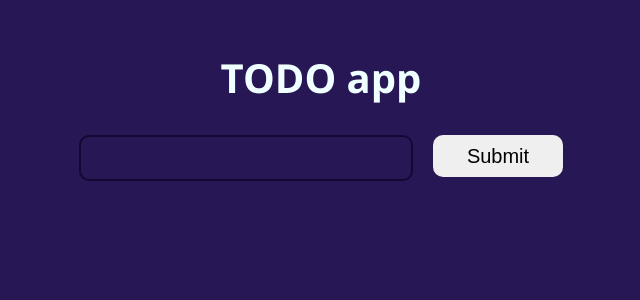
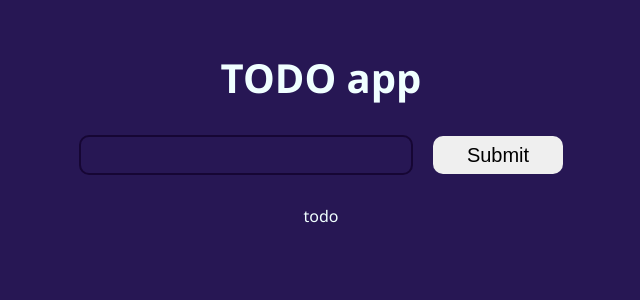
Before and after one commit to tayahanchar/react-todo, a React (Create React App) app: page / in a window 1280 px wide. Shown: the top 300 px of the page, without its empty margins (319-959 px from the left). Built offline with nearby package versions, Linux system fonts and the light colour scheme.

Commit message:
feat: add list and todo components

```diff
--- a/src/App.js
+++ b/src/App.js
@@ -1,11 +1,13 @@
 import "./App.css";
 import Form from "./components/Form";
+import List from "./components/List";
 
 function App() {
   return (
     <div className="App">
       <h1>TODO app</h1>
       <Form />
+      <List />
     </div>
   );
 }
--- a/src/components/Form.module.css
+++ b/src/components/Form.module.css
@@ -1,10 +1,11 @@
 .form {
   display: flex;
   gap: 20px;
+  align-items: center;
 }
 
 .form__input {
-  height: 42px;
+  height: 36px;
   width: 300px;
   border: 2px solid rgb(22, 6, 52);
   border-radius: 10px;
@@ -15,7 +16,7 @@
 }
 
 .form__button {
-  height: 42px;
+  height: 38px;
   width: 130px;
   border: none;
   border-radius: 10px;
--- /dev/null
+++ b/src/components/List.jsx
@@ -0,0 +1,13 @@
+import Todo from "./Todo";
+import styles from './List.module.css';
+
+function List() {
+
+  return (
+    <ul className={styles.list}>
+      <Todo />
+    </ul>
+  )
+}
+
+export default List;
--- /dev/null
+++ b/src/components/List.module.css
@@ -0,0 +1,3 @@
+.list {
+  list-style: none;
+}
--- /dev/null
+++ b/src/components/Todo.jsx
@@ -0,0 +1,9 @@
+import styles from './Todo.module.css';
+
+function Todo() {
+  return (
+    <li>todo</li>
+  )
+}
+
+export default Todo;
```
Also changed, not shown: src/components/Todo.module.css (added).
